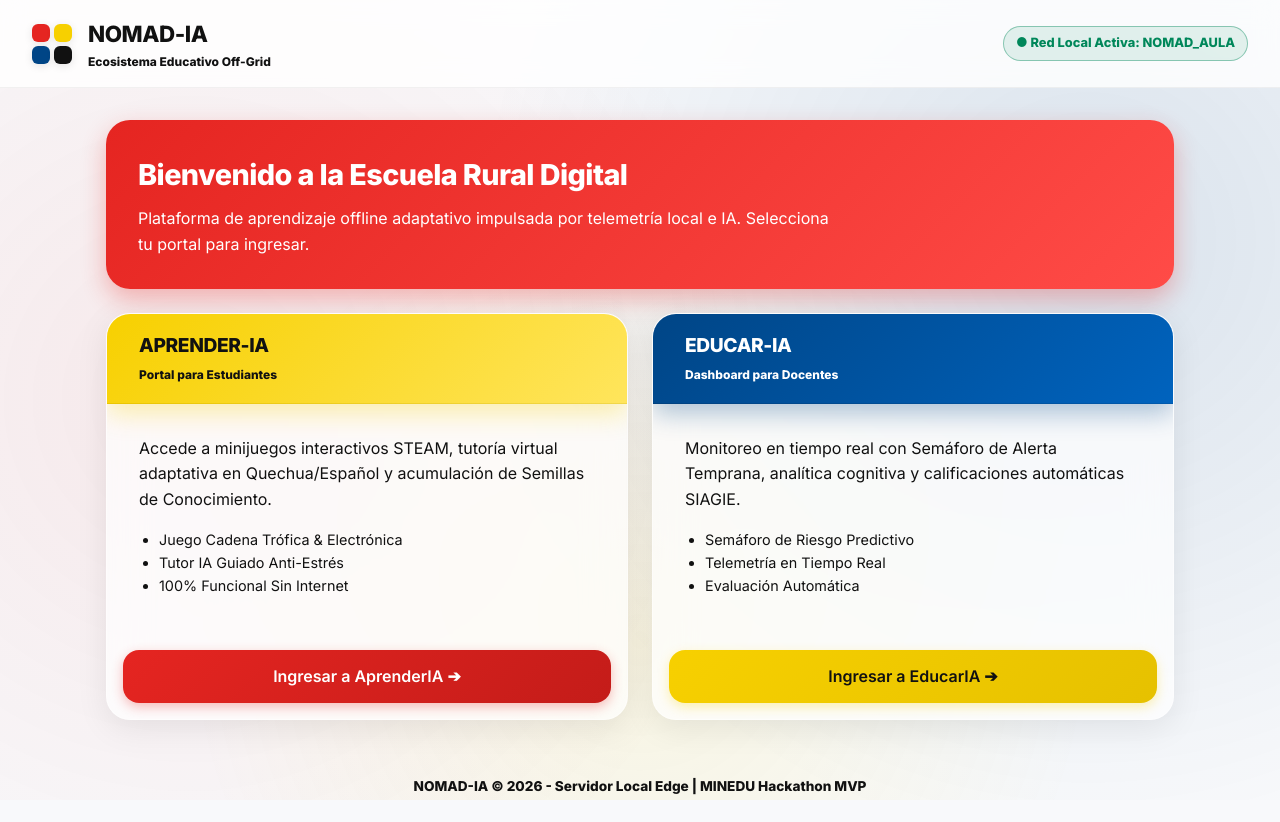
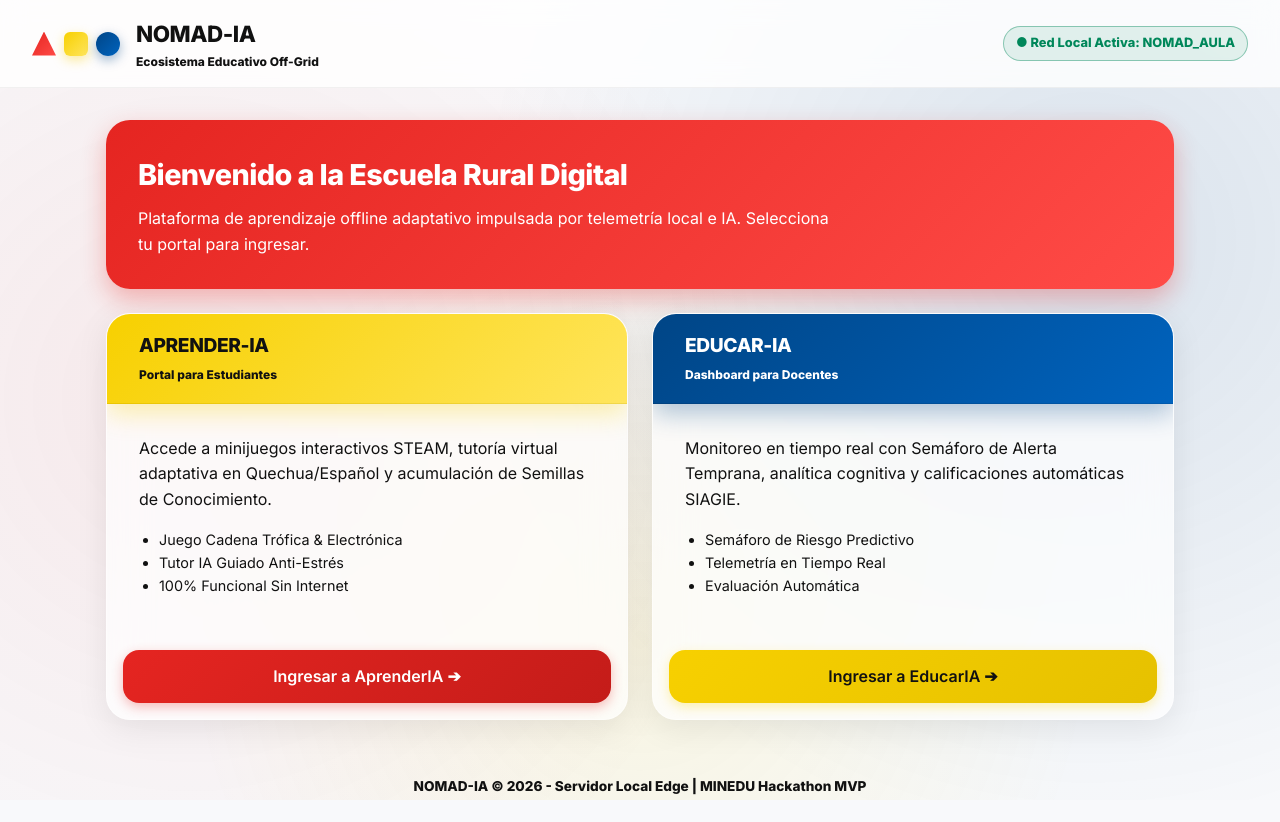
Before and after one commit to 20233999-collab/nomad-ia-demo, a website: page public/index.html in a window 1280 px wide. Drawn offline with Linux system fonts and the light colour scheme.

Commit message:
style: Update logo to use futuristic triangle, square, circle

```diff
--- a/public/index.html
+++ b/public/index.html
@@ -11,10 +11,9 @@
   <header class="mondrian-navbar">
     <div class="mondrian-logo">
       <div class="mondrian-logo-icon">
-        <div class="sq1"></div>
-        <div class="sq2"></div>
-        <div class="sq3"></div>
-        <div class="sq4"></div>
+        <div class="shape-triangle"></div>
+        <div class="shape-square"></div>
+        <div class="shape-circle"></div>
       </div>
       <div>
         <h1 style="font-size: 1.4rem; margin: 0;">NOMAD-IA</h1>
--- a/public/styles/mondrian-new.css
+++ b/public/styles/mondrian-new.css
@@ -239,18 +239,34 @@
 }
 
 .mondrian-logo-icon {
-  width: 40px;
+  display: flex;
+  align-items: center;
+  gap: 8px;
   height: 40px;
-  display: grid;
-  grid-template-columns: 1fr 1fr;
-  grid-template-rows: 1fr 1fr;
-  gap: 4px;
 }
-.mondrian-logo-icon div { border-radius: 6px; box-shadow: 0 2px 8px rgba(0,0,0,0.1); }
-.mondrian-logo-icon .sq1 { background: var(--mondrian-red); }
-.mondrian-logo-icon .sq2 { background: var(--mondrian-yellow); }
-.mondrian-logo-icon .sq3 { background: var(--mondrian-blue); }
-.mondrian-logo-icon .sq4 { background: var(--mondrian-black); }
+
+.mondrian-logo-icon div {
+  width: 24px;
+  height: 24px;
+}
+
+.shape-triangle {
+  background: linear-gradient(135deg, #E52521, #FF4B47);
+  clip-path: polygon(50% 0%, 0% 100%, 100% 100%);
+  filter: drop-shadow(0 4px 8px rgba(229, 37, 33, 0.4));
+}
+
+.shape-square {
+  background: linear-gradient(135deg, #F7D000, #FFE55C);
+  border-radius: 6px;
+  box-shadow: 0 4px 12px rgba(247, 208, 0, 0.4);
+}
+
+.shape-circle {
+  background: linear-gradient(135deg, #004586, #0063BE);
+  border-radius: 50%;
+  box-shadow: 0 4px 12px rgba(0, 69, 134, 0.4);
+}
 
 /* --------------------------------------------------------------------------
    5. AprenderIA Specific Layout & Components
```
Also changed, not shown: public/educar-ia/index.html (+3 -4 lines).
